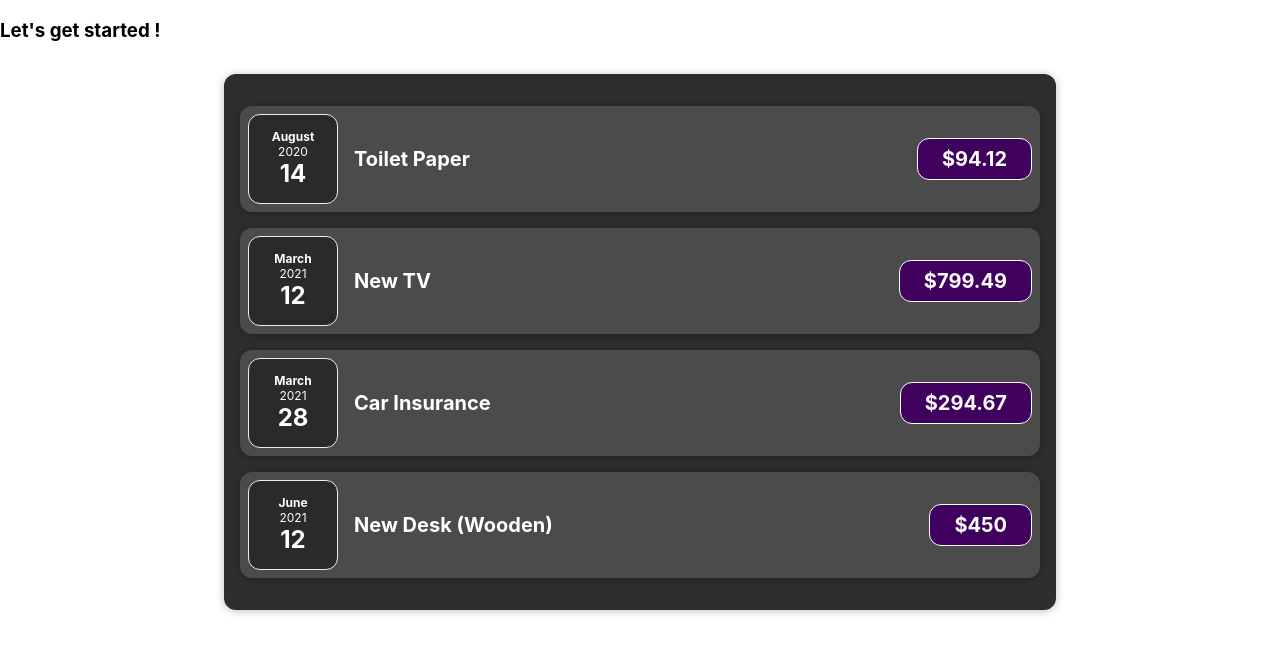
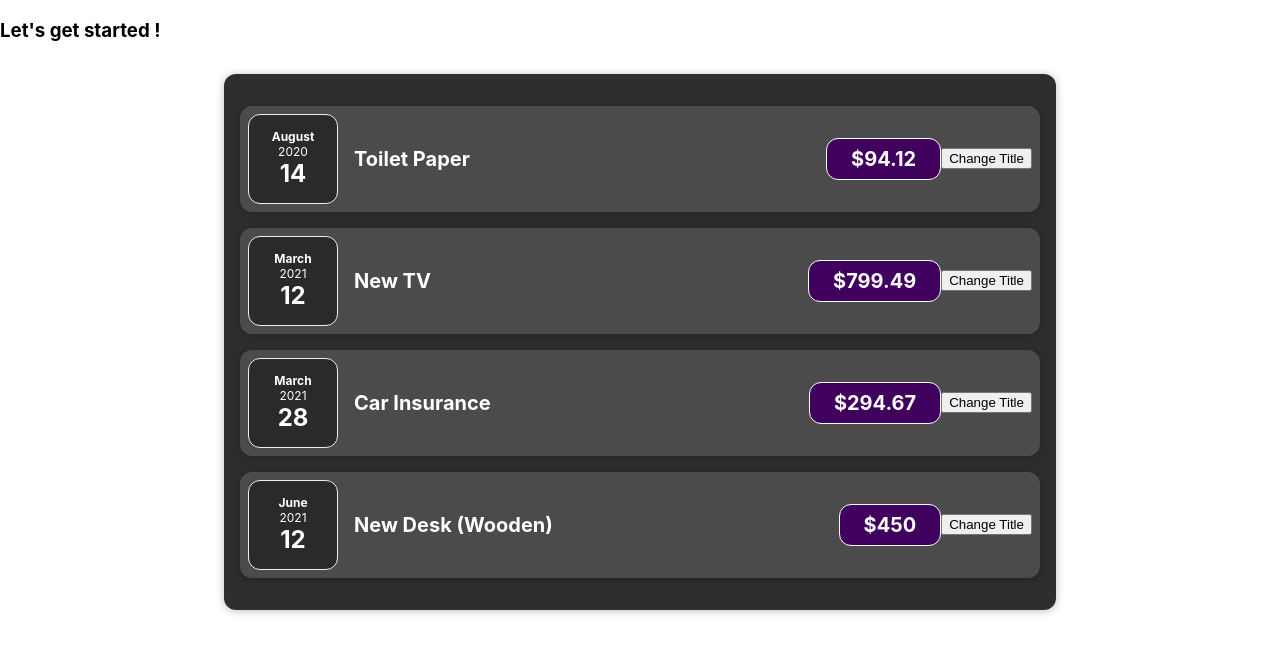
Before and after one commit to duongquang18it3/React-JS-incl-Hooks-React-Router-Redux-, a React (Create React App) app in the folder 03 React basic and working with components/my-react-app/: page / in a window 1280 px wide. Shown: the top 654 px of the page. Built offline with nearby package versions, Linux system fonts and the light colour scheme.

Commit message:
test commit on project app

```diff
--- a/03 React basic and working with components/my-react-app/src/App.js
+++ b/03 React basic and working with components/my-react-app/src/App.js
@@ -1,6 +1,6 @@
-import React from 'react';
+import React from "react";
 import Expenses from "./components/Expenses/Expenses";
-function App() {
+const App = () => {
   /* const para = document.createElement("p");
   para.textContent = "This is also visible ";
   document.getElementById("root").append(para); */
@@ -33,6 +33,6 @@
       <Expenses item={expenses}></Expenses>
     </div>
   );
-}
+};
 
 export default App;
--- a/03 React basic and working with components/my-react-app/src/components/Expenses/ExpenseDate.js
+++ b/03 React basic and working with components/my-react-app/src/components/Expenses/ExpenseDate.js
@@ -1,6 +1,6 @@
 import React from "react";
 import "./ExpenseDate.css";
-function ExpenseDate(props) {
+const ExpenseDate= (props) => {
   const month = props.date.toLocaleString("en-US", { month: "long" });
   const day = props.date.toLocaleString("en-US", { day: "2-digit" });
   const year = props.date.getFullYear();
--- a/03 React basic and working with components/my-react-app/src/components/Expenses/ExpenseItem.js
+++ b/03 React basic and working with components/my-react-app/src/components/Expenses/ExpenseItem.js
@@ -1,18 +1,24 @@
-import React from 'react';
-import Card from '../UI/Card'
+import React from "react";
+import Card from "../UI/Card";
 import ExpenseDate from "./ExpenseDate";
 import "./ExpenseItem.css";
 
-function ExpenseItem(props) {
+const ExpenseItem = (props) => {
+  let title = props.title;
+  const clickHandler = () => {
+    title = "Updated !";
+    console.log(title);
+  };
   return (
     <Card className="expense-item">
       <ExpenseDate date={props.date} />
       <div className="expense-item__description">
-        <h2>{props.title}</h2>
+        <h2>{title}</h2>
         <div className="expense-item__price">${props.amount}</div>
       </div>
+      <button onClick={clickHandler}>Change Title</button>
     </Card>
   );
-}
+};
 
 export default ExpenseItem;
--- a/03 React basic and working with components/my-react-app/src/components/Expenses/Expenses.js
+++ b/03 React basic and working with components/my-react-app/src/components/Expenses/Expenses.js
@@ -1,8 +1,8 @@
-import React from 'react';
+import React from "react";
 import Card from "../UI/Card";
 import ExpenseItem from "./ExpenseItem";
 import "./Expenses.css";
-function Expenses(props) {
+const Expenses = (props) => {
   return (
     <Card className="expenses">
       <ExpenseItem
@@ -27,5 +27,5 @@
       ></ExpenseItem>
     </Card>
   );
-}
+};
 export default Expenses;
```
